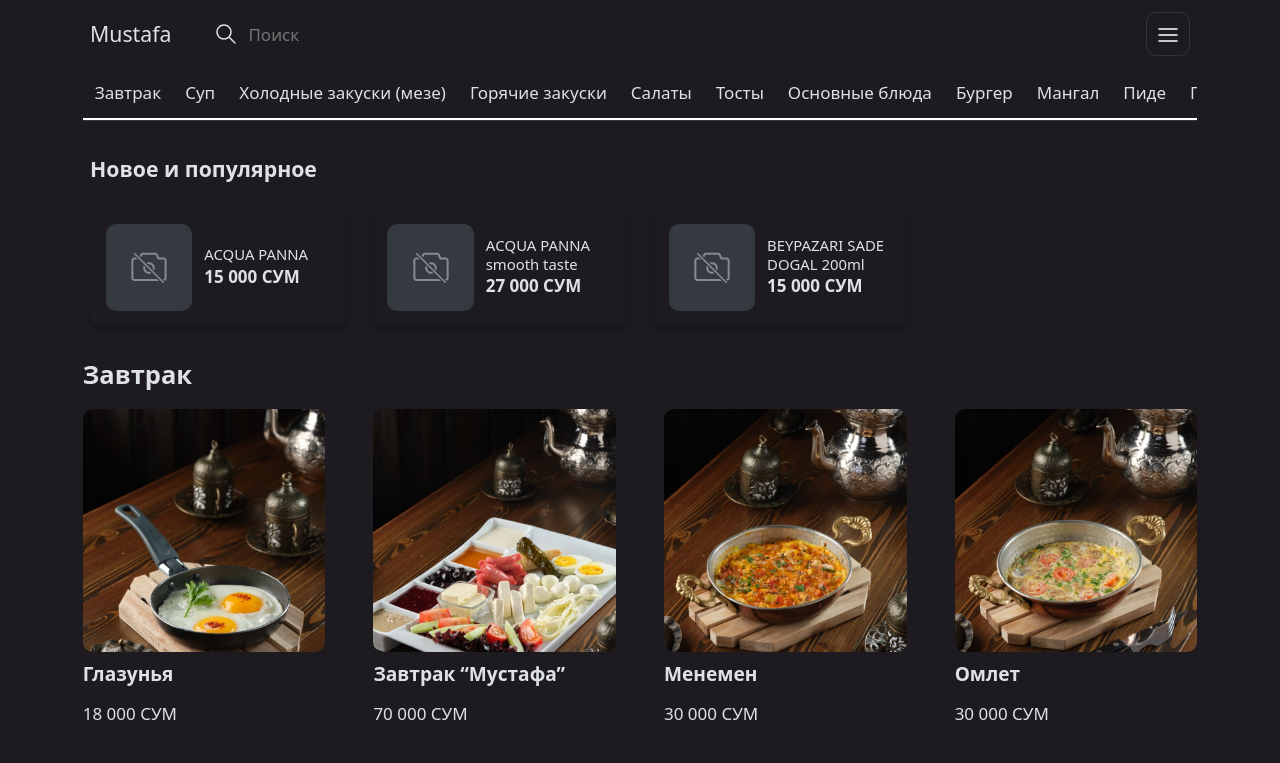
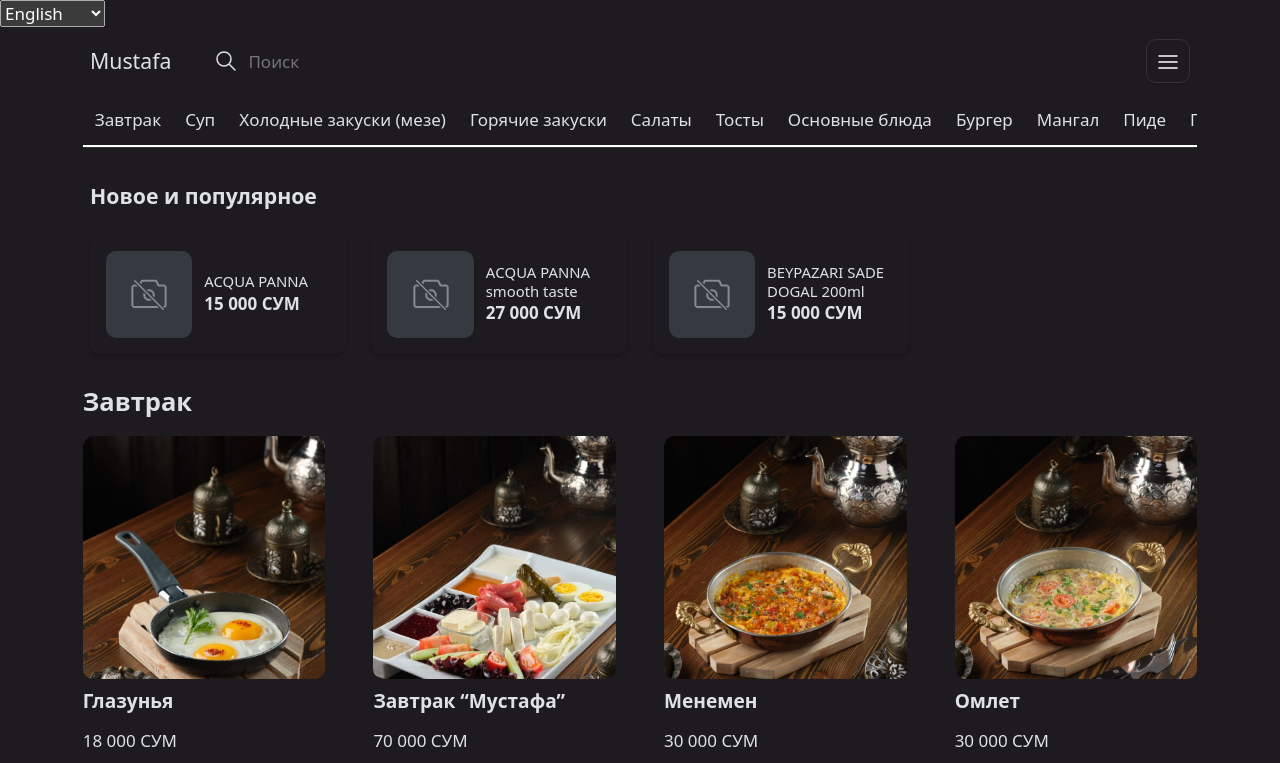
Before and after one commit to Djumabayev/mustafamenu, a plain HTML site: page index.html in a window 1280 px wide. Shown: the top 763 px of the page. Drawn offline with Linux system fonts and the light colour scheme; files whose address does not match are found by name.

Commit message:
Update index.html

```diff
--- a/index.html
+++ b/index.html
@@ -1,4 +1,11 @@
-<!DOCTYPE html><html><head><meta charset="utf-8"/><meta name="viewport" content="width=device-width"/><style type="text/css">:root{ --cs-main: 255, 0, 0 !important;--cs-darker-main: 255, 115, 115 !important;--cs-lighten-main: 89, 0, 0 !important;--cs-slightly-lighten-main: 255, 0, 0 !important;--cs-background: 23, 16, 16 !important;--cs-alt-background: 77, 62, 62 !important;--cs-lighter-inactive: 163, 148, 148 !important;--cs-secondary-text: 144, 139, 139 !important;--cs-font: 255, 248, 248 !important;--cs-main-text: 255, 255, 255 !important;--cs-btn-font: 255, 255, 255 !important; --bs-primary: rgb(255, 0, 0); --bs-primary-rgb: 255, 0, 0;}</style><script async="" src="https://www.googletagmanager.com/gtag/js"></script><script>
+<!DOCTYPE html><html><head><div id="language-selector">
+    <select id="language-select">
+        <option value="en">English</option>
+        <option value="tr">Türkçe</option>
+        <option value="uz">O'zbekcha</option>
+        <option value="ko">한국어</option>
+    </select>
+</div><meta charset="utf-8"/><meta name="viewport" content="width=device-width"/><style type="text/css">:root{ --cs-main: 255, 0, 0 !important;--cs-darker-main: 255, 115, 115 !important;--cs-lighten-main: 89, 0, 0 !important;--cs-slightly-lighten-main: 255, 0, 0 !important;--cs-background: 23, 16, 16 !important;--cs-alt-background: 77, 62, 62 !important;--cs-lighter-inactive: 163, 148, 148 !important;--cs-secondary-text: 144, 139, 139 !important;--cs-font: 255, 248, 248 !important;--cs-main-text: 255, 255, 255 !important;--cs-btn-font: 255, 255, 255 !important; --bs-primary: rgb(255, 0, 0); --bs-primary-rgb: 255, 0, 0;}</style><script async="" src="https://www.googletagmanager.com/gtag/js"></script><script>
                             window.dataLayer = window.dataLayer || [];
                             function gtag(){dataLayer.push(arguments);}
                             gtag('js', new Date());
```
